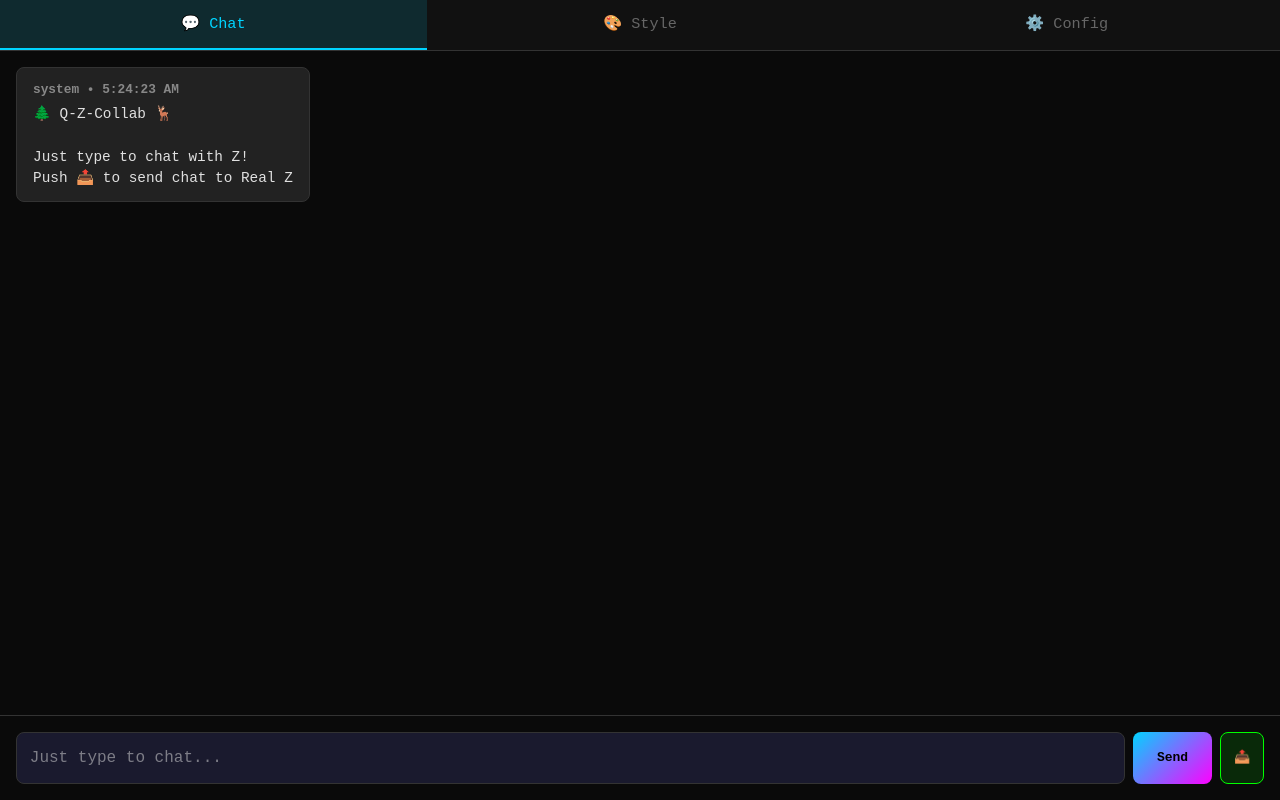
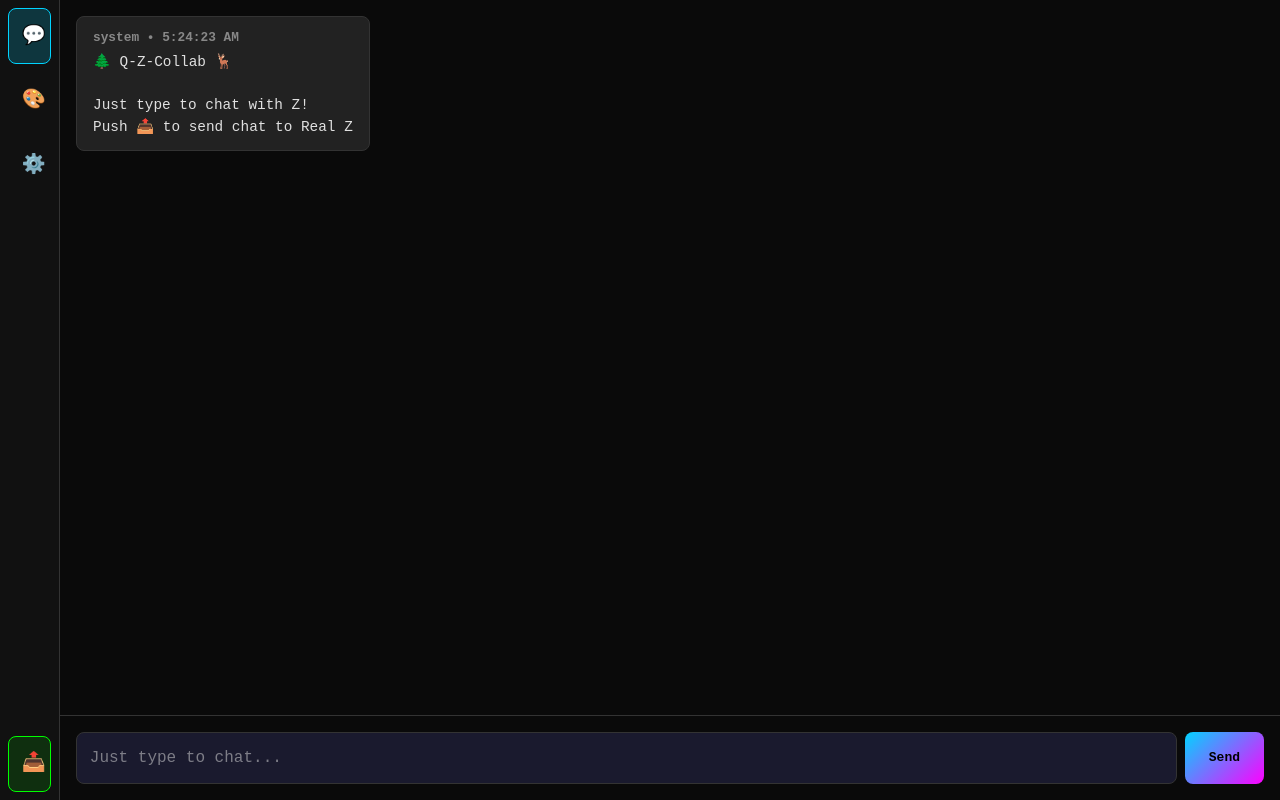
Before and after one commit to RootlessOnline/Q-Z-Collab, a Next.js app: page / in a window 1280 px wide. Built offline with nearby package versions, Linux system fonts and the light colour scheme; no server answers.

Commit message:
Fix: Style tab now has code editor! Sidebar layout with buttons

```diff
--- a/src/app/page.tsx
+++ b/src/app/page.tsx
@@ -9,7 +9,7 @@ interface Message {
   time: string
 }
 
-type Mode = 'chat' | 'code' | 'config'
+type Mode = 'chat' | 'style' | 'config'
 
 export default function Home() {
   const [messages, setMessages] = useState<Message[]>([])
@@ -20,11 +20,12 @@ export default function Home() {
   const [mounted, setMounted] = useState(false)
   const messagesEndRef = useRef<HTMLDivElement>(null)
 
-  // Code mode state - track the actual background color
+  // Style state
   const [bgColor, setBgColor] = useState('#0a0a0a')
   const [primaryColor, setPrimaryColor] = useState('#00d4ff')
+  const [styleText, setStyleText] = useState('')
 
-  // Set initial message after mount to avoid hydration error
+  // Set initial message after mount
   useEffect(() => {
     if (!mounted) {
       setMounted(true)
@@ -37,6 +38,13 @@ Just type to chat with Z!
 Push 📤 to send chat to Real Z`,
         time: new Date().toLocaleTimeString()
       }])
+      // Load current page code
+      fetch('/api/code?file=src/app/page.tsx')
+        .then(res => res.json())
+        .then(data => {
+          if (data.content) setStyleText(data.content)
+        })
+        .catch(() => {})
     }
   }, [mounted])
 
@@ -95,13 +103,31 @@ Push 📤 to send chat to Real Z`,
     setPushing(false)
   }
 
+  const saveStyle = async () => {
+    try {
+      const res = await fetch('/api/code', {
+        method: 'POST',
+        headers: { 'Content-Type': 'application/json' },
+        body: JSON.stringify({
+          file: 'src/app/page.tsx',
+          content: styleText
+        })
+      })
+      const data = await res.json()
+      if (data.success) {
+        addMessage('system', '✅ Saved! Refresh page to see changes.')
+      }
+    } catch {
+      addMessage('system', '❌ Save failed.')
+    }
+  }
+
   const handleSend = async () => {
     if (!input.trim() || loading) return
 
     const text = input.trim()
     setInput('')
 
-    // Commands only with !
     if (text.startsWith('!')) {
       if (text === '!push') {
         pushToZ()
@@ -119,19 +145,10 @@ Push 📤 to send chat to Real Z`,
     }
 
     addMessage('Q', text)
-
-    // Z ALWAYS responds now (no "z " prefix needed)
     setLoading(true)
     const response = await zThink(text)
     setLoading(false)
     addMessage('Z', response)
-  }
-
-  const handleKeyDown = (e: React.KeyboardEvent) => {
-    if (e.key === 'Enter' && !e.shiftKey) {
-      e.preventDefault()
-      handleSend()
-    }
   }
 
   return (
@@ -139,42 +156,80 @@ Push 📤 to send chat to Real Z`,
       minHeight: '100vh',
       background: bgColor,
       display: 'flex',
-      flexDirection: 'column',
       fontFamily: 'monospace',
       color: '#e0e0e0'
     }}>
-      {/* Mode Tabs */}
+      {/* Sidebar with buttons */}
       <div style={{
+        width: '60px',
+        background: '#111',
+        borderRight: '1px solid #333',
         display: 'flex',
-        background: '#111',
-        borderBottom: '1px solid #333'
+        flexDirection: 'column',
+        padding: '0.5rem',
+        gap: '0.5rem'
       }}>
-        {[
-          { id: 'chat' as Mode, label: '💬 Chat', color: primaryColor },
-          { id: 'code' as Mode, label: '🎨 Style', color: '#00ff00' },
-          { id: 'config' as Mode, label: '⚙️ Config', color: '#ff00ff' }
-        ].map(tab => (
         <button
-            key={tab.id}
-            onClick={() => setMode(tab.id)}
+          onClick={() => setMode('chat')}
           style={{
-              flex: 1,
             padding: '0.8rem',
-              background: mode === tab.id ? `${tab.color}20` : 'transparent',
-              border: 'none',
-              borderBottom: mode === tab.id ? `2px solid ${tab.color}` : '2px solid transparent',
-              color: mode === tab.id ? tab.color : '#666',
+            background: mode === 'chat' ? `${primaryColor}30` : 'transparent',
+            border: mode === 'chat' ? `1px solid ${primaryColor}` : '1px solid transparent',
+            borderRadius: '8px',
             cursor: 'pointer',
-              fontSize: '0.95rem',
-              transition: 'all 0.2s'
+            fontSize: '1.2rem'
           }}
+          title="Chat"
         >
-            {tab.label}
+          💬
         </button>
-        ))}
+        <button
+          onClick={() => setMode('style')}
+          style={{
+            padding: '0.8rem',
+            background: mode === 'style' ? '#00ff0030' : 'transparent',
+            border: mode === 'style' ? '1px solid #00ff00' : '1px solid transparent',
+            borderRadius: '8px',
+            cursor: 'pointer',
+            fontSize: '1.2rem'
+          }}
+          title="Style"
+        >
+          🎨
+        </button>
+        <button
+          onClick={() => setMode('config')}
+          style={{
+            padding: '0.8rem',
+            background: mode === 'config' ? '#ff00ff30' : 'transparent',
+            border: mode === 'config' ? '1px solid #ff00ff' : '1px solid transparent',
+            borderRadius: '8px',
+            cursor: 'pointer',
+            fontSize: '1.2rem'
+          }}
+          title="Config"
+        >
+          ⚙️
+        </button>
+        <div style={{ flex: 1 }} />
+        <button
+          onClick={pushToZ}
+          disabled={pushing}
+          style={{
+            padding: '0.8rem',
+            background: pushing ? '#333' : '#00ff0020',
+            border: '1px solid #00ff00',
+            borderRadius: '8px',
+            cursor: pushing ? 'wait' : 'pointer',
+            fontSize: '1.2rem'
+          }}
+          title="Push to Z"
+        >
+          📤
+        </button>
       </div>
 
-      {/* Content */}
+      {/* Main Content */}
       <div style={{ flex: 1, display: 'flex', flexDirection: 'column', overflow: 'hidden' }}>
 
         {/* CHAT MODE */}
@@ -189,9 +244,7 @@ Push 📤 to send chat to Real Z`,
               flexDirection: 'column',
               gap: '0.5rem'
             }}>
-              {!mounted && (
-                <div style={{ color: '#666', padding: '1rem' }}>Loading...</div>
-              )}
+              {!mounted && <div style={{ color: '#666', padding: '1rem' }}>Loading...</div>}
               {messages.map(msg => (
                 <div key={msg.id} style={{
                   padding: '0.7rem 1rem',
@@ -236,7 +289,7 @@ Push 📤 to send chat to Real Z`,
                 <input
                   value={input}
                   onChange={e => setInput(e.target.value)}
-                  onKeyDown={handleKeyDown}
+                  onKeyDown={e => e.key === 'Enter' && handleSend()}
                   placeholder="Just type to chat..."
                   disabled={loading}
                   style={{
@@ -265,93 +318,77 @@ Push 📤 to send chat to Real Z`,
                 >
                   Send
                 </button>
-                <button
-                  onClick={pushToZ}
-                  disabled={pushing}
-                  style={{
-                    background: pushing ? '#333' : '#00ff0020',
-                    border: '1px solid #00ff00',
-                    borderRadius: '8px',
-                    padding: '0.8rem',
-                    color: '#00ff00',
-                    cursor: pushing ? 'wait' : 'pointer'
-                  }}
-                >
-                  📤
-                </button>
               </div>
             </div>
           </>
         )}
 
-        {/* STYLE MODE (was Code) */}
-        {mode === 'code' && (
-          <div style={{ flex: 1, padding: '2rem', overflow: 'auto' }}>
-            <h2 style={{ color: '#00ff00', marginTop: 0 }}>🎨 Quick Styles</h2>
-            <p style={{ color: '#888', marginBottom: '2rem' }}>
-              Changes apply instantly! No save needed.
-            </p>
-
-            <div style={{ marginBottom: '2rem' }}>
-              <label style={{ display: 'block', marginBottom: '0.5rem', color: '#e0e0e0' }}>
-                Background Color
-              </label>
-              <div style={{ display: 'flex', gap: '1rem', alignItems: 'center' }}>
-                <input
-                  type="color"
-                  value={bgColor}
-                  onChange={e => setBgColor(e.target.value)}
-                  style={{ width: '60px', height: '40px', cursor: 'pointer' }}
-                />
-                <code style={{ color: '#888' }}>{bgColor}</code>
-              </div>
-            </div>
-
-            <div style={{ marginBottom: '2rem' }}>
-              <label style={{ display: 'block', marginBottom: '0.5rem', color: '#e0e0e0' }}>
-                Primary Color (Q's messages)
-              </label>
-              <div style={{ display: 'flex', gap: '1rem', alignItems: 'center' }}>
-                <input
-                  type="color"
-                  value={primaryColor}
-                  onChange={e => setPrimaryColor(e.target.value)}
-                  style={{ width: '60px', height: '40px', cursor: 'pointer' }}
-                />
-                <code style={{ color: '#888' }}>{primaryColor}</code>
-              </div>
-            </div>
-
-            <div style={{ marginBottom: '2rem' }}>
-              <label style={{ display: 'block', marginBottom: '0.5rem', color: '#e0e0e0' }}>
-                Quick Presets
-              </label>
-              <div style={{ display: 'flex', gap: '0.5rem', flexWrap: 'wrap' }}>
-                {[
-                  { name: 'Green', bg: '#0d1f0d', primary: '#00ff00' },
-                  { name: 'Purple', bg: '#1a0a2e', primary: '#a855f7' },
-                  { name: 'Blue', bg: '#0a1628', primary: '#3b82f6' },
-                  { name: 'Orange', bg: '#1a1000', primary: '#f97316' },
-                  { name: 'Red', bg: '#1a0a0a', primary: '#ef4444' },
-                  { name: 'Original', bg: '#0a0a0a', primary: '#00d4ff' },
-                ].map(preset => (
+        {/* STYLE MODE - Code Editor */}
+        {mode === 'style' && (
+          <div style={{ flex: 1, display: 'flex', flexDirection: 'column' }}>
+            <div style={{
+              padding: '0.5rem 1rem',
+              background: '#111',
+              borderBottom: '1px solid #333',
+              display: 'flex',
+              justifyContent: 'space-between',
+              alignItems: 'center'
+            }}>
+              <span style={{ color: '#00ff00', fontSize: '0.9rem' }}>
+                📝 src/app/page.tsx
+              </span>
+              <div style={{ display: 'flex', gap: '0.5rem' }}>
                 <button
-                    key={preset.name}
-                    onClick={() => { setBgColor(preset.bg); setPrimaryColor(preset.primary); }}
+                  onClick={saveStyle}
                   style={{
-                      background: preset.bg,
-                      border: `2px solid ${preset.primary}`,
-                      color: preset.primary,
-                      padding: '0.5rem 1rem',
-                      borderRadius: '6px',
+                    background: '#00ff0020',
+                    border: '1px solid #00ff00',
+                    color: '#00ff00',
+                    padding: '0.4rem 1rem',
+                    borderRadius: '4px',
                     cursor: 'pointer'
                   }}
                 >
-                    {preset.name}
+                  Save
                 </button>
-                ))}
+                <button
+                  onClick={() => {
+                    fetch('/api/code?file=src/app/page.tsx')
+                      .then(res => res.json())
+                      .then(data => {
+                        if (data.content) setStyleText(data.content)
+                      })
+                  }}
+                  style={{
+                    background: '#333',
+                    border: '1px solid #555',
+                    color: '#888',
+                    padding: '0.4rem 1rem',
+                    borderRadius: '4px',
+                    cursor: 'pointer'
+                  }}
+                >
+                  Reset
+                </button>
               </div>
             </div>
+            <textarea
+              value={styleText}
+              onChange={e => setStyleText(e.target.value)}
+              spellCheck={false}
+              style={{
+                flex: 1,
+                background: '#0a0a0a',
+                border: 'none',
+                padding: '1rem',
+                color: '#e0e0e0',
+                fontSize: '0.85rem',
+                fontFamily: 'monospace',
+                resize: 'none',
+                outline: 'none',
+                lineHeight: '1.5'
+              }}
+            />
           </div>
         )}
 
@@ -361,36 +398,38 @@ Push 📤 to send chat to Real Z`,
             <h2 style={{ color: '#ff00ff', marginTop: 0 }}>⚙️ Config</h2>
 
             <div style={{ marginBottom: '2rem' }}>
-              <h3 style={{ color: primaryColor }}>About</h3>
-              <p style={{ color: '#888' }}>
-                Q-Z-Collab - Chat with Z (runs on your Ollama)<br/>
-                Push 📤 to send chat to Real Z for review.
+              <h3 style={{ color: primaryColor }}>Colors</h3>
+              <div style={{ display: 'flex', gap: '2rem', marginBottom: '1rem' }}>
+                <div>
+                  <label style={{ display: 'block', marginBottom: '0.5rem' }}>Background</label>
+                  <input
+                    type="color"
+                    value={bgColor}
+                    onChange={e => setBgColor(e.target.value)}
+                    style={{ width: '50px', height: '35px', cursor: 'pointer' }}
+                  />
+                </div>
+                <div>
+                  <label style={{ display: 'block', marginBottom: '0.5rem' }}>Primary</label>
+                  <input
+                    type="color"
+                    value={primaryColor}
+                    onChange={e => setPrimaryColor(e.target.value)}
+                    style={{ width: '50px', height: '35px', cursor: 'pointer' }}
+                  />
+                </div>
+              </div>
+              <p style={{ color: '#888', fontSize: '0.85rem' }}>
+                Colors apply instantly. Go to Style tab to edit code.
               </p>
             </div>
 
             <div style={{ marginBottom: '2rem' }}>
               <h3 style={{ color: primaryColor }}>Commands</h3>
-              <div style={{ color: '#888' }}>
-                <p><code style={{ color: '#00ff00' }}>!push</code> - Send chat to GitHub</p>
-                <p><code style={{ color: '#00ff00' }}>!clear</code> - Clear chat</p>
-              </div>
-            </div>
-
-            <div>
-              <button
-                onClick={pushToZ}
-                disabled={pushing}
-                style={{
-                  background: '#00ff0020',
-                  border: '1px solid #00ff00',
-                  color: '#00ff00',
-                  padding: '0.8rem 1.5rem',
-                  borderRadius: '8px',
-                  cursor: pushing ? 'wait' : 'pointer'
-                }}
-              >
-                📤 Push Chat to Real Z
-              </button>
+              <p style={{ color: '#888' }}>
+                <code style={{ color: '#00ff00' }}>!push</code> - Send chat to GitHub<br/>
+                <code style={{ color: '#00ff00' }}>!clear</code> - Clear chat
+              </p>
             </div>
           </div>
         )}
```
Also changed, not shown: src/app/api/chat/route.ts (+6 -6 lines). Lines whose indentation alone changed are shown as unchanged.
